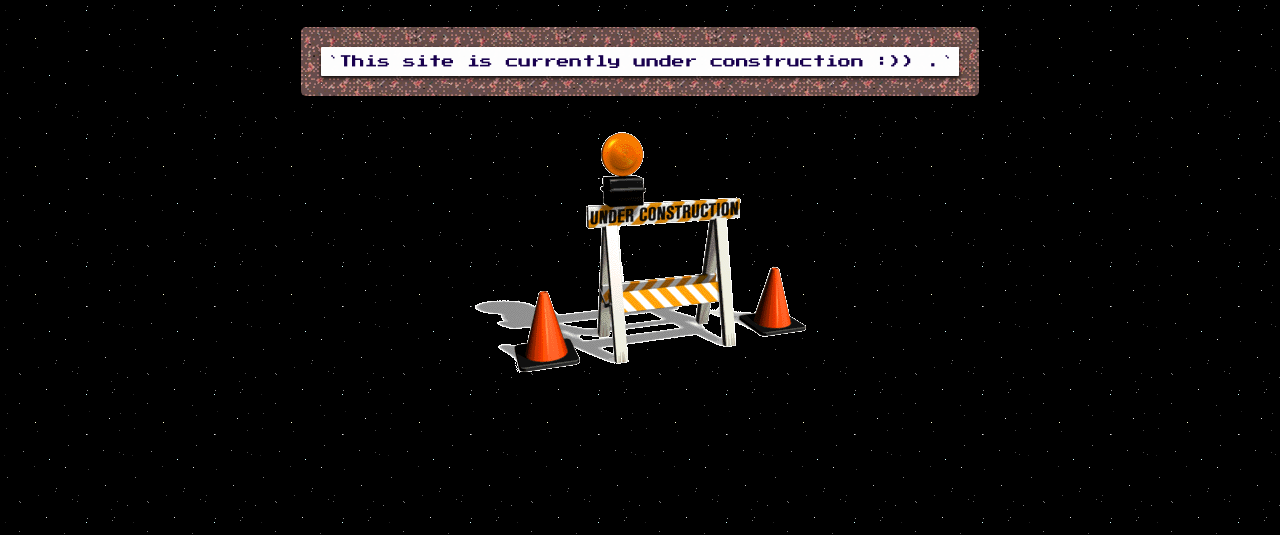
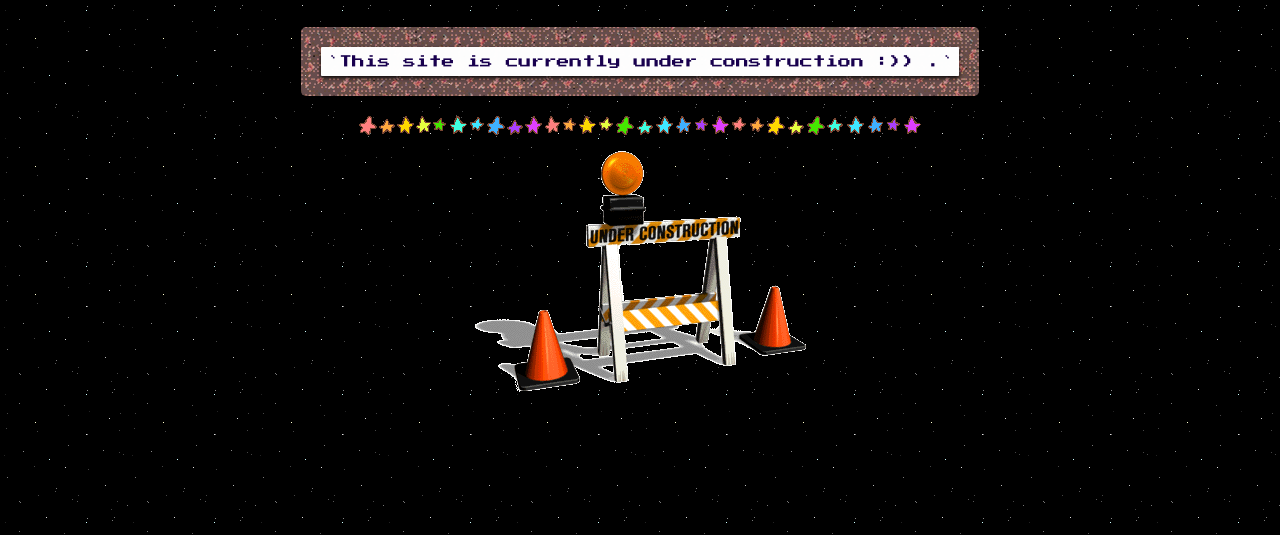
Before and after one commit to isiksalan/my_website, a plain HTML site: page index.html in a window 1280 px wide. Shown: the part 345-880 px from the top of the page. Drawn offline with Linux system fonts and the light colour scheme.

Commit message:
added star line :)

```diff
--- a/index.html
+++ b/index.html
@@ -38,6 +38,8 @@
         </div>
     </div>
 
+
+
     <div class="button-container">
         <div class="star-button-wrapper">
             <span class="button-star">★★★★</span>
@@ -58,6 +60,9 @@
         </div>
     </div>
     <div class="centered-image">
+        <img src="gifs/line28.gif">
+    </div>
+    <div class="centered-image">
         <img src="gifs/under-construction.gif">
     </div>
 </body>
--- a/styles.css
+++ b/styles.css
@@ -24,8 +24,9 @@ body {
 }
 
 .centered-image {
+
     text-align: center;
-    position: center;
+
 }
 
 
```
